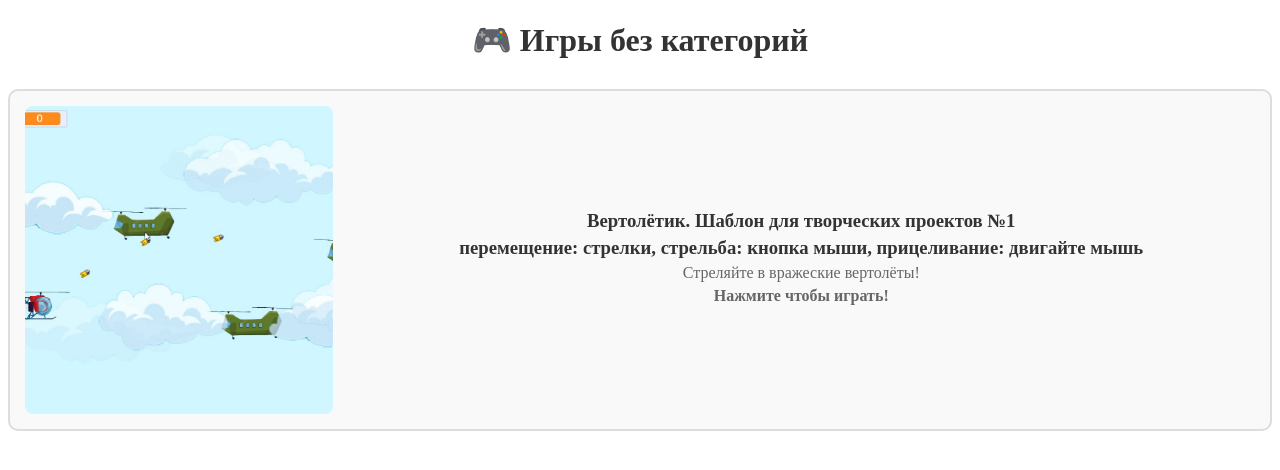
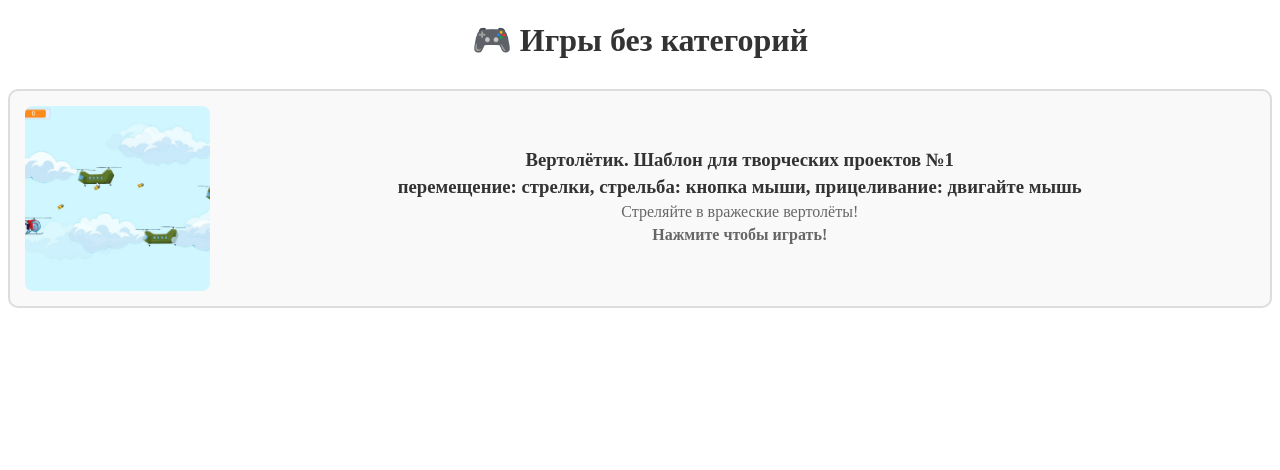
Before and after one commit to Alindel163/Alindel163.github.io, a plain HTML site: page index.html in a window 1280 px wide. Drawn offline with Linux system fonts and the light colour scheme.

Commit message:
Update style.css
15

```diff
--- a/style.css
+++ b/style.css
@@ -47,7 +47,7 @@ h1 {
     color: #666;
 }
 .game-image {
-    width: 25%; /* 25% от ширины карточки */
+    width: 15%; /* 25% от ширины карточки */
     height: auto; /* Сохраняем пропорции */
     aspect-ratio: 1 / 1; /* Делаем квадратную */
     object-fit: cover;
```
